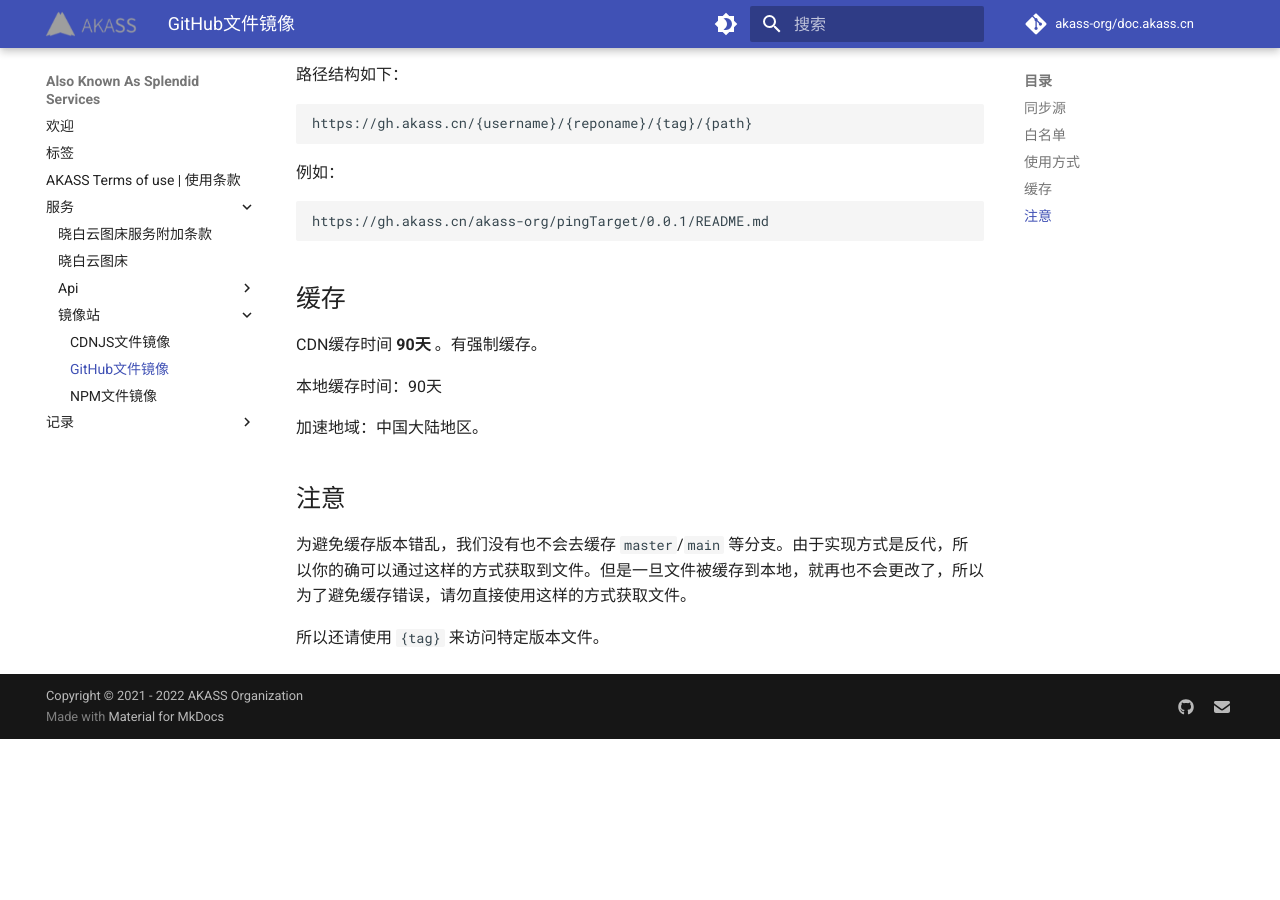
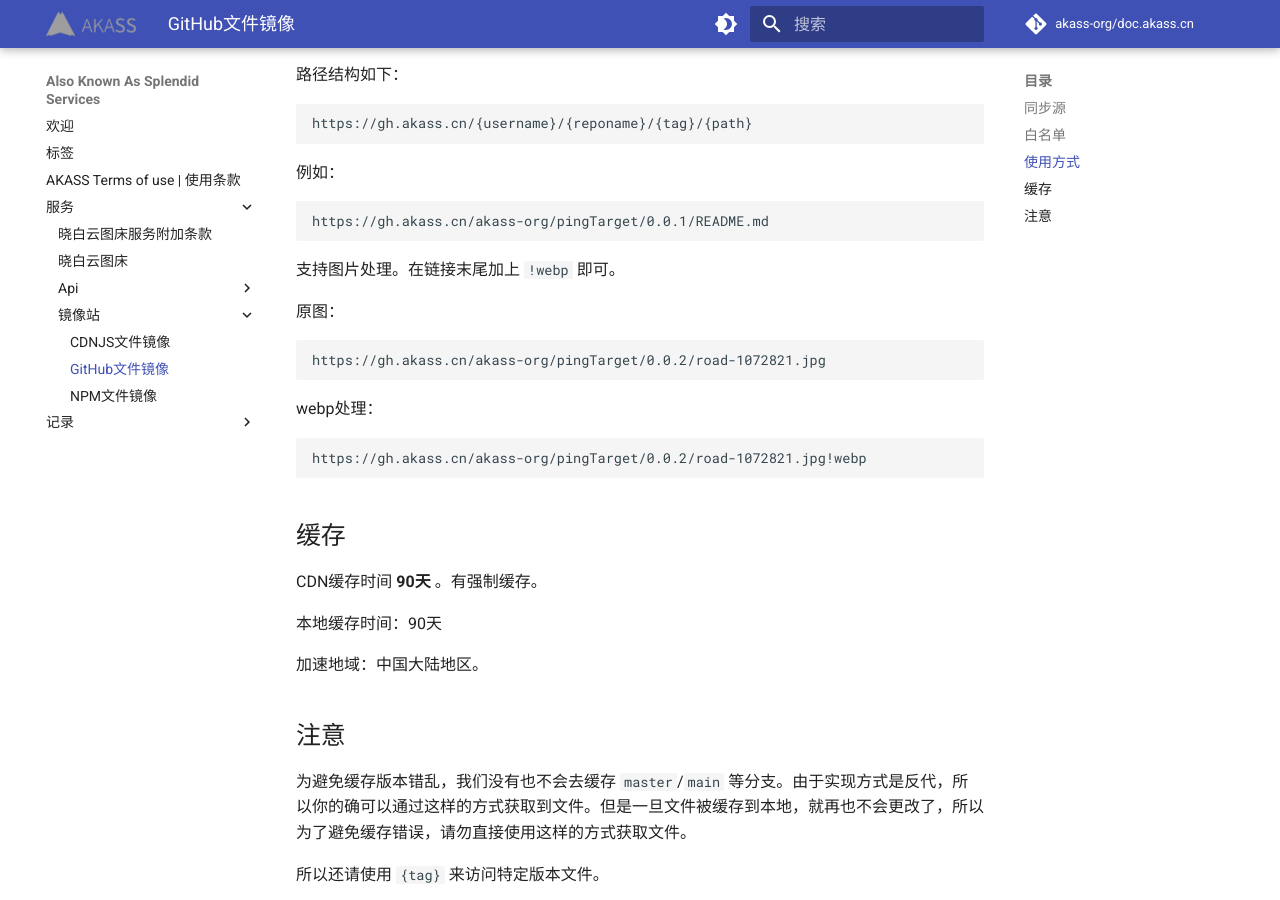
Before and after one commit to akass-org/doc.akass.cn, an MkDocs documentation site: the page built from docs/服务/镜像站/github.md, in a window 1280 px wide and 900 px high, scrolled down 645 px. Built offline with MkDocs 1.6.1 and Material for MkDocs 9.7.7, drawn with Linux system fonts in a browser that asks for light colours; comment, search, counter and statistics services are not loaded; before the commit the page ends 1384 px from its top, so only the background shows below that.

Commit message:
Add new feature.

````diff
--- a/docs/服务/镜像站/github.md
+++ b/docs/服务/镜像站/github.md
@@ -28,6 +28,17 @@
 https://gh.akass.cn/akass-org/pingTarget/0.0.1/README.md
 ```
 
+支持图片处理。在链接末尾加上 `!webp` 即可。
+
+原图：
+```
+https://gh.akass.cn/akass-org/pingTarget/0.0.2/road-1072821.jpg
+```
+webp处理：
+```
+https://gh.akass.cn/akass-org/pingTarget/0.0.2/road-1072821.jpg!webp
+```
+
 ## 缓存
 
 CDN缓存时间 **90天** 。有强制缓存。
````
